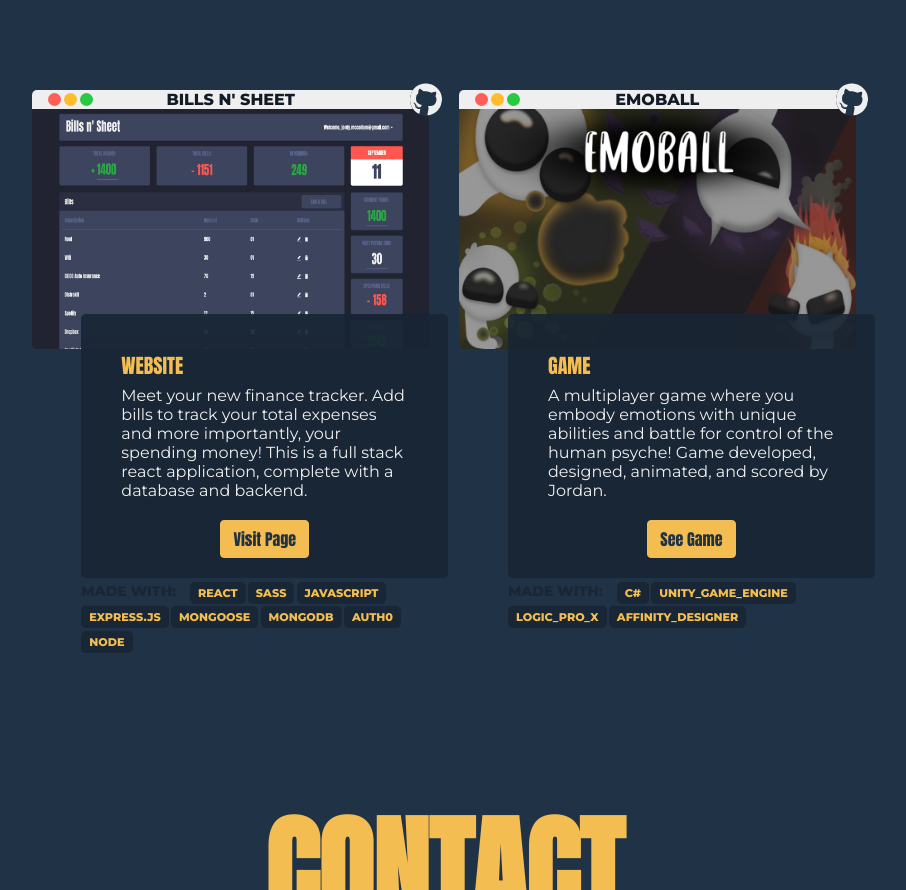
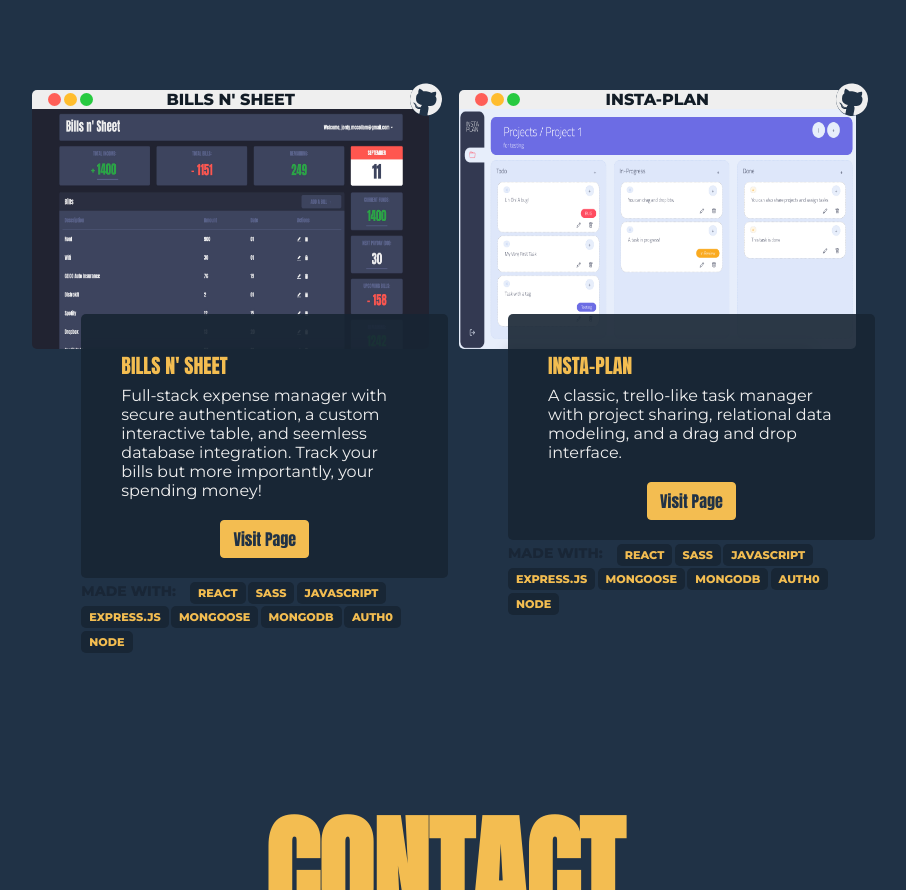
Before and after one commit to jordanmccollam/jordanmccollam.github.io, a React (Create React App) app: page / in a window 1280 px wide. Shown: the part 954-1844 px from the top of the page, without its empty margins (196-1102 px from the left). Built offline with nearby package versions, Linux system fonts and the light colour scheme; the HTML template or start-up script is replaced by a standard one.

Commit message:
Updated project descriptions and added instaplan

```diff
--- a/src/components/ProjectInfo/ProjectInfo.js
+++ b/src/components/ProjectInfo/ProjectInfo.js
@@ -23,7 +23,7 @@ const ProjectInfo = (props) => {
         {props.children}
 
         <div className="info">
-          <h6>{props.project.type.toUpperCase()}</h6>
+          <h6>{props.project.name.toUpperCase()}</h6>
           {props.project.description}
         </div>
 
--- a/src/screens/Projects/Projects.js
+++ b/src/screens/Projects/Projects.js
@@ -7,6 +7,7 @@ import { FaFilePdf, FaFileWord } from 'react-icons/fa';
 import smartdiary from '../../assets/projects/smartdiary.png';
 import emoball from '../../assets/projects/emoball.png';
 import billsnsheet from '../../assets/projects/billsnsheet2025.jpg'
+import instaplan from '../../assets/projects/instaplan.png'
 
 import './_projects.scss';
 
@@ -21,6 +22,7 @@ const projects = [
   //   github: 'https://github.com/jordanmccollam/smartdiary',
   //   type: "Website",
   //   description: "The Smart Diary acts as a virtual diary, but now with added smart features! Log your mood changes and the smart diary will present you with your average mood. This can be your mood for the year, or just this week!"
+  //   description: "Personal journaling app with a custom mood tracker, trend visualizations, and supportive well-being insights."
   // },
   {
     name: `BILLS N' SHEET`,
@@ -29,17 +31,28 @@ const projects = [
     tags: ['React', 'Sass', 'Javascript', 'Express.js', 'Mongoose', 'MongoDB', 'Auth0', 'Node'],
     github: 'https://github.com/jordanmccollam/BillsNSheet',
     type: "Website",
-    description: "Meet your new finance tracker. Add bills to track your total expenses and more importantly, your spending money! This is a full stack react application, complete with a database and backend."
+    // description: "Meet your new finance tracker. Add bills to track your total expenses and more importantly, your spending money! This is a full stack react application, complete with a database and authentication."
+    description: "Full-stack expense manager with secure authentication, a custom interactive table, and seemless database integration. Track your bills but more importantly, your spending money!"
   },
   {
-    name: 'EMOBALL',
-    img: emoball,
-    link: 'https://youtu.be/ttlYU7xV-eA',
-    tags: ['C#', 'Unity_Game_Engine', 'Logic_Pro_X', 'Affinity_Designer'],
-    github: 'https://github.com/jordanmccollam',
-    type: "Game",
-    description: 'A multiplayer game where you embody emotions with unique abilities and battle for control of the human psyche! Game developed, designed, animated, and scored by Jordan.'
-  }
+    name: `INSTA-PLAN`,
+    img: instaplan,
+    link:'https://instaplan.onrender.com/',
+    tags: ['React', 'Sass', 'Javascript', 'Express.js', 'Mongoose', 'MongoDB', 'Auth0', 'Node'],
+    github: 'https://github.com/jordanmccollam/instaplan',
+    type: "Website",
+    // description: "A trello-like task manager. Also known as a bug tracker. Create, edit, track and share tasks. This app flexes understanding of databases and relational tables."
+    description: "A classic, trello-like task manager with project sharing, relational data modeling, and a drag and drop interface."
+  },
+  // {
+  //   name: 'EMOBALL',
+  //   img: emoball,
+  //   link: 'https://youtu.be/ttlYU7xV-eA',
+  //   tags: ['C#', 'Unity_Game_Engine', 'Logic_Pro_X', 'Affinity_Designer'],
+  //   github: 'https://github.com/jordanmccollam',
+  //   type: "Game",
+  //   description: 'A multiplayer game where you embody emotions with unique abilities and battle for control of the human psyche! Game developed, designed, animated, and scored by Jordan.'
+  // }
 ]
 
 const Projects = (props) => {
```
Also changed, not shown: src/assets/projects/instaplan.png.
